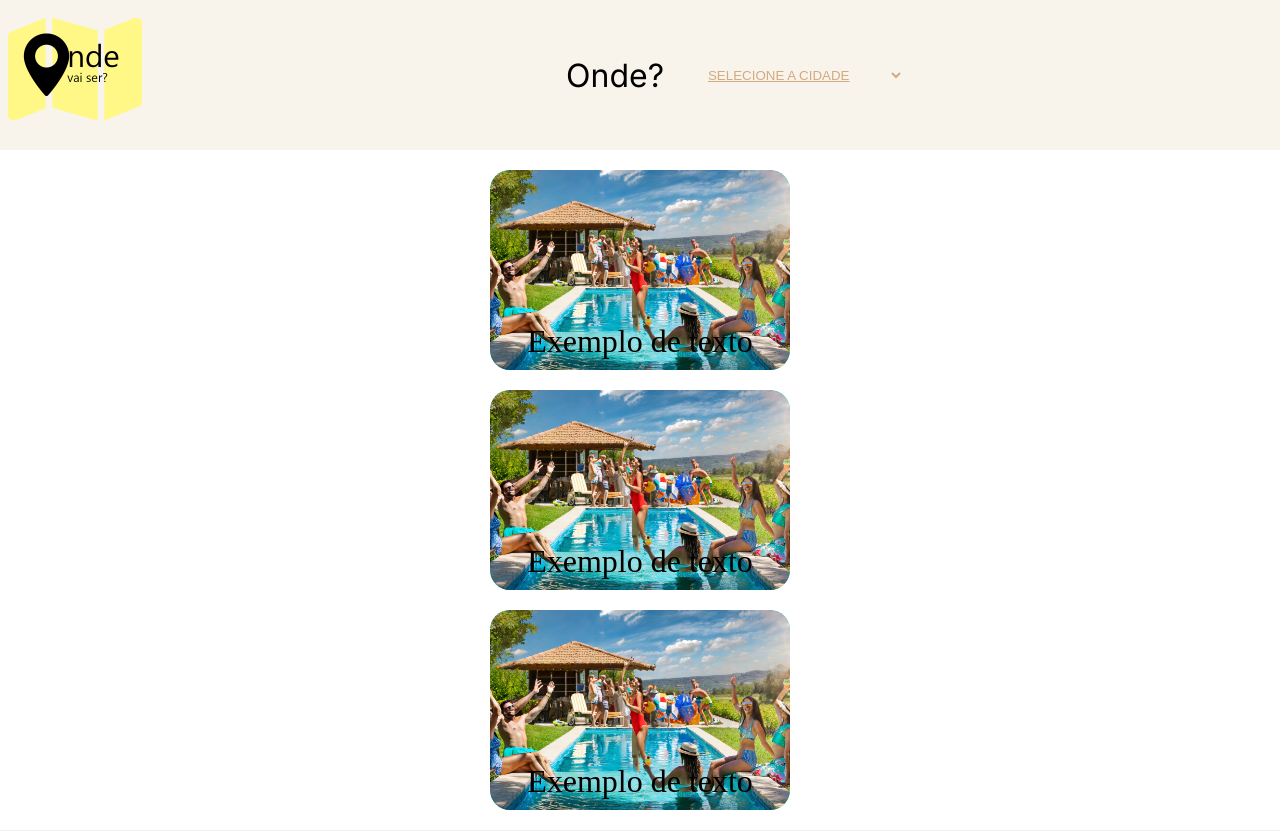
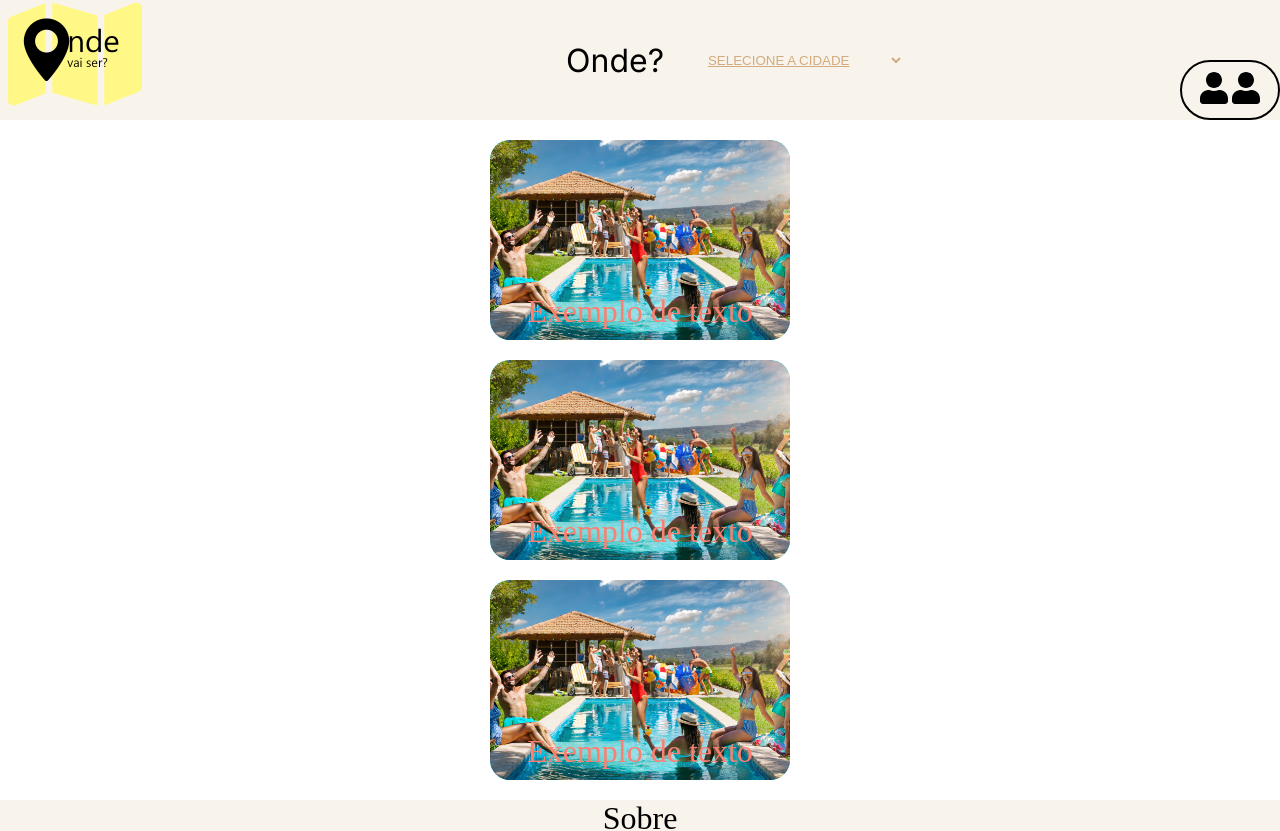
Before and after one commit to MadTitanPHDev/ondevaiserapp, a React (Create React App) app: page / in a window 1280 px wide. Shown: the top 831 px of the page. Built offline with nearby package versions, Linux system fonts and the light colour scheme.

Commit message:
mudancas no header

```diff
--- a/src/components/Card/style.css
+++ b/src/components/Card/style.css
@@ -39,7 +39,7 @@
 
 .cardTxt{
     text-align: center;
-    color: black;
+    color: salmon;
     padding: 10px;
 
 }
--- a/src/components/Footer/style.css
+++ b/src/components/Footer/style.css
@@ -6,7 +6,7 @@
 }
 
 .footerAreaTotal{
-    background-color: #f1f1f1;
+    background-color: #f8f3eb;
     width: 100vw;
     display: flex;
     flex-direction: column;
--- a/src/components/Header/index.js
+++ b/src/components/Header/index.js
@@ -1,12 +1,14 @@
 import React from 'react'
 import './style.css'
 import LogoOndeVaiSer from '../../assets/images/LogoOndeVaiSer.png'
+import { FaUser } from 'react-icons/fa';
+
 
 const Header = () => {
-  return (
-    <header className='headerAreaTotal'>
+    return (
+        <header className='headerAreaTotal'>
             <div className='logoHeader'>
-            <img className='logoHeaderImg' src={LogoOndeVaiSer}></img>
+                <img className='logoHeaderImg' src={LogoOndeVaiSer}></img>
             </div>
 
             <div className='ondeAreaHeaderAll'>
@@ -22,9 +24,19 @@ const Header = () => {
                 </select>
             </div>
 
+            <div className='usarArea'>
+                <div className='obilongo'>
+                    <div className='risco'></div>
+                    <div className='userIco'>
+                        <div className='iconU'><FaUser size='2em' /></div>
+                        <div className='iconU'><FaUser size='2em' /></div>
+                    </div>
+                </div>
+            </div>
+
 
         </header>
-  )
+    )
 }
 
 export default Header
--- a/src/components/Header/style.css
+++ b/src/components/Header/style.css
@@ -7,35 +7,38 @@
     border: 0;
 }
 
-.headerAreaTotal{
+.headerAreaTotal {
     background-color: #f8f3eb;
     width: 100vw;
+    height: 120px;
     display: flex;
     align-items: center;
+    justify-content: center;
     flex: 1;
     font-family: Inter, sans-serif;
 
 }
 
-.logoHeader{
+.logoHeader {
     display: flex;
     align-items: flex-start;
     justify-content: center;
-
+    align-items: center;
 }
 
-.logoHeaderImg{
+.logoHeaderImg {
     height: 150px;
 }
 
-.ondeAreaHeaderAll{
+.ondeAreaHeaderAll {
     display: flex;
     flex: 1;
     align-items: center;
     justify-content: center;
+    flex-direction: row;
 }
 
-.cidadesAreaHeader{
+.cidadesAreaHeader {
     width: 200px;
     align-items: center;
     justify-content: center;
@@ -44,7 +47,40 @@
     color: #d2ab80;
 }
 
-.ondeTxtHeader{
+.ondeTxtHeader {
     text-align: center;
     padding: 40px;
 }
+
+/* user area */
+
+.userArea {
+    display: flex;
+    align-items: center;
+    justify-content: center;
+    flex-direction: row;
+    position: absolute;
+    right: 0px;
+}
+
+.obilongo {
+    display: flex;
+    flex: 1;
+    border: solid black 2px;
+    height: 60px;
+    width: 100px;
+    position: absolute;
+    right: 0px;
+    border-radius: 50px;
+}
+
+.userIco{
+    display: flex;
+    justify-content: center;
+    align-items: center;
+    flex: 1;
+}
+
+.iconU {
+
+}
```
